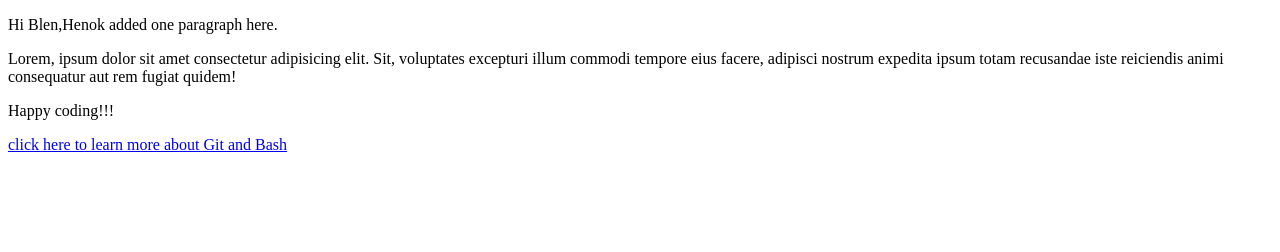
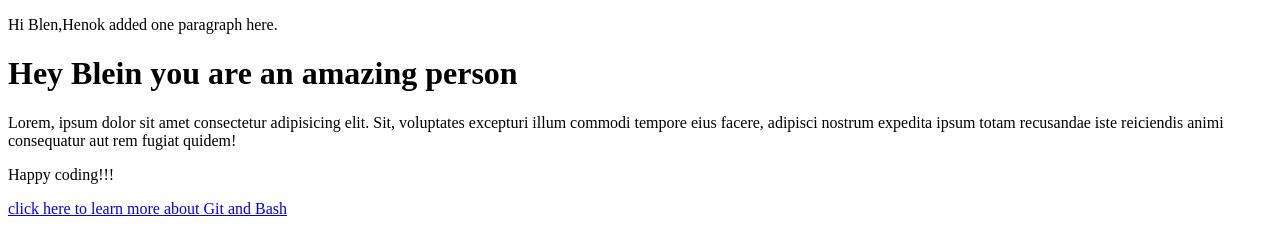
Before and after one commit to bilen-7/Git-Practice, a plain HTML site: page Pages/index.html in a window 1280 px wide. Drawn offline with Linux system fonts and the light colour scheme.

Commit message:
I added header

```diff
--- a/Pages/index.html
+++ b/Pages/index.html
@@ -10,6 +10,7 @@
 </head>
 
 <body>
+    <h1>Hey Blein you are an amazing person</h1>
     <p>Lorem, ipsum dolor sit amet consectetur adipisicing elit. Sit, voluptates excepturi illum commodi tempore eius
         facere, adipisci nostrum expedita ipsum totam recusandae iste reiciendis animi consequatur aut rem fugiat
         quidem!</p>
```
